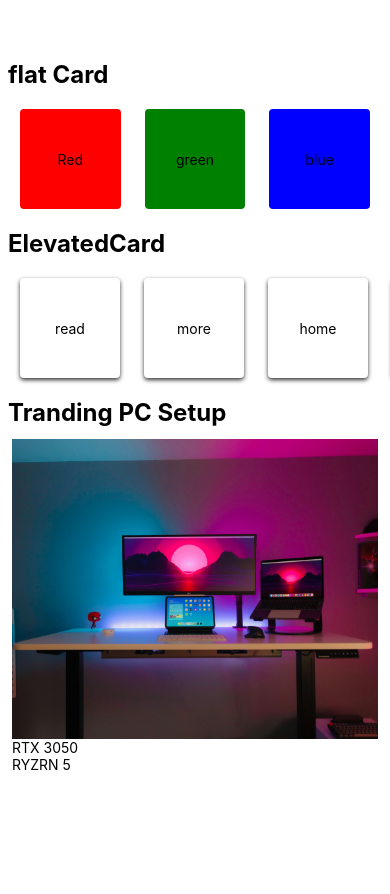
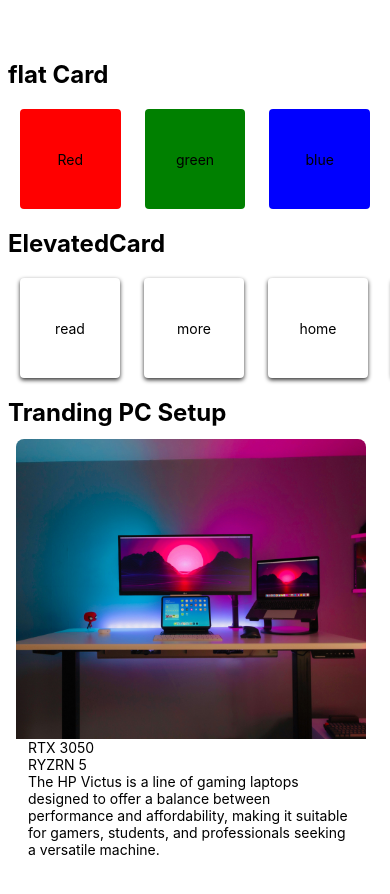
Before and after one commit to Priyansh-dabhi/react-native-practiceApp, a React Native app: screen / in a window 390 px wide. Shown: the top 894 px of the page. Before the commit the page ends 844 px from the top, so only its background shows below. Built offline with nearby package versions, Linux system fonts and the light colour scheme.

Commit message:
Image card is complete!

```diff
--- a/components/FancyCard.tsx
+++ b/components/FancyCard.tsx
@@ -10,6 +10,9 @@ export default function FancyCard() {
                 <View style={styles.cardBody}>
                     <Text style={styles.cardTitle}>RTX 3050</Text>
                     <Text style={styles.cardLable}>RYZRN 5</Text>
+                    <Text style={styles.cardLable}>The HP Victus is a line of gaming laptops designed to offer a balance between performance and affordability, making it suitable for gamers, students, and professionals seeking a versatile machine.
+
+                    </Text>
                 </View>
             </View>
         </View>
@@ -25,21 +28,30 @@ const styles = StyleSheet.create({
     card:{
         // borderWidth:2,
         // borderColor:'black',
-        // width:355,
-        // height: 200,
+        width:350,
+        height: 470,
         margin: 12,
-        // padding:8
+        marginVertical:12,
+        marginHorizontal:16,
+        borderRadius:8,
+        // padding:4,
 
     },
     cardElevated:{
-
+        backgroundColor:'#FFFFFF',
+        elevation: 6,
     },
     img:{
+        borderTopLeftRadius:8,
+        borderTopRightRadius:8,
         width: '100%',
-        height:300
+        height:300,
     },
     cardBody:{
-
+        flex:1,
+        flexGrow:1,
+        paddingHorizontal:12,
+        // borderWidth:2,
     },
     cardTitle:{
 
```
Lines whose indentation alone changed are shown as unchanged.
